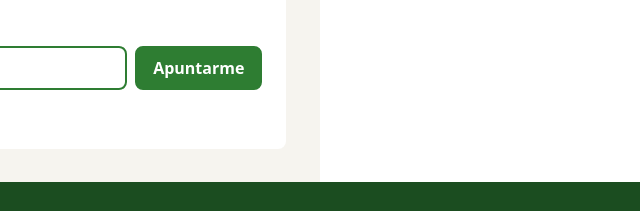
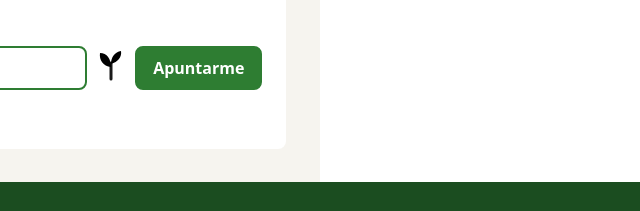
Before and after one commit to iescman2002/DIW, a website built with Vite: page p2-raiz/index.html in a window 1280 px wide. Shown: the part 1678-1889 px from the top of the page, 640-1280 px from the left. Built offline with nearby package versions, Linux system fonts and the light colour scheme; files whose address does not match are found by name.

Commit message:
Defensa: Ejericicio1 hecho, svg hecho al lado de boton Apuntarme.

```diff
--- a/p2-raiz/index.html
+++ b/p2-raiz/index.html
@@ -139,6 +139,13 @@
               autocomplete="email"
               required
             />
+            <picture>
+              <svg class="cabecera__marca" viewBox="0 0 32 32" width="32" height="32" role="img" aria-hidden="true">
+                <title>RAÍZ</title>
+                <path d="M16 30V14" stroke="currentColor" stroke-width="3" stroke-linecap="round" />
+                <path d="M16 18C8 17 4 11 5 4c7 0 11 6 11 14zM16 15c7-2 11-7 10-13-6 1-10 6-10 13z" />
+              </svg>
+            </picture>
             <button class="boton boletin__boton" type="submit">Apuntarme</button>
           </form>
           <p class="boletin__nota">Sin publicidad. Te das de baja con un clic.</p>
```
